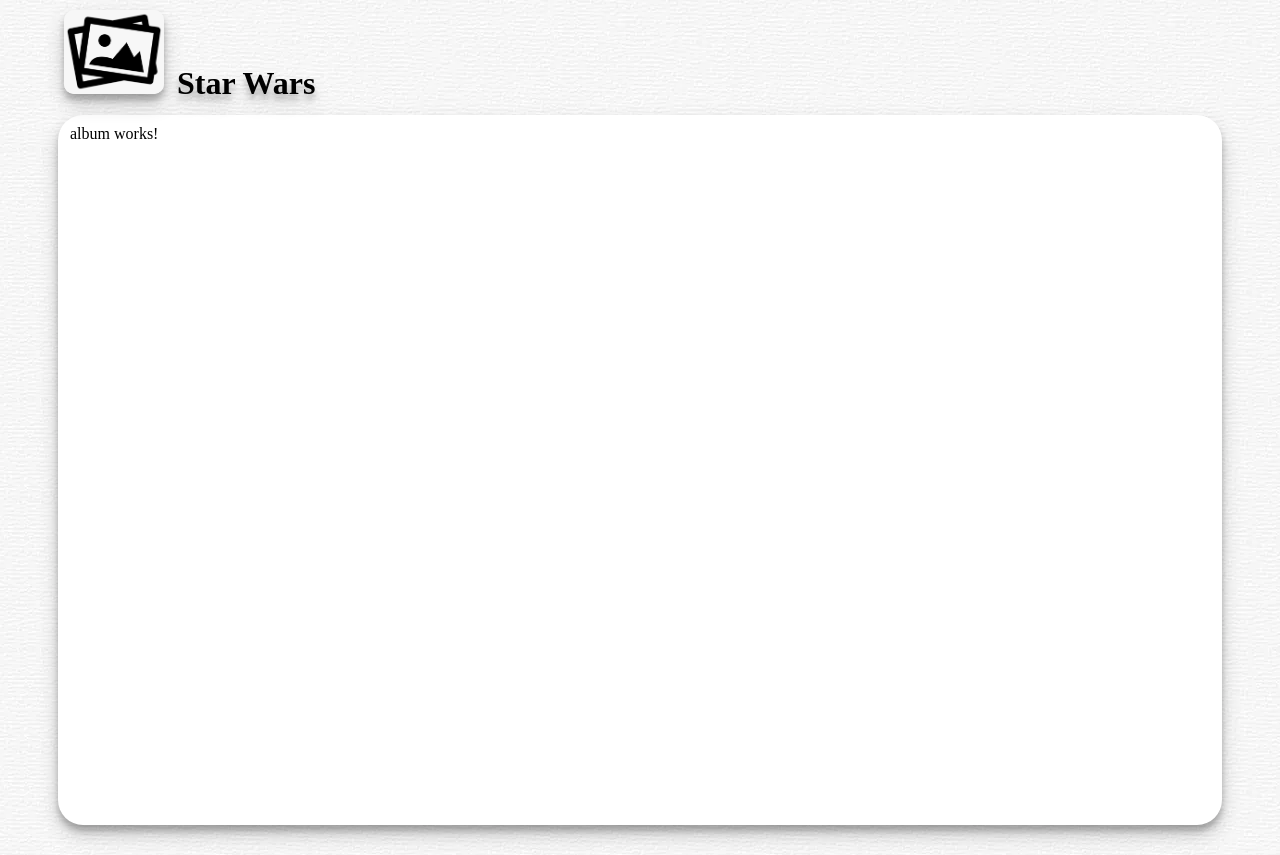
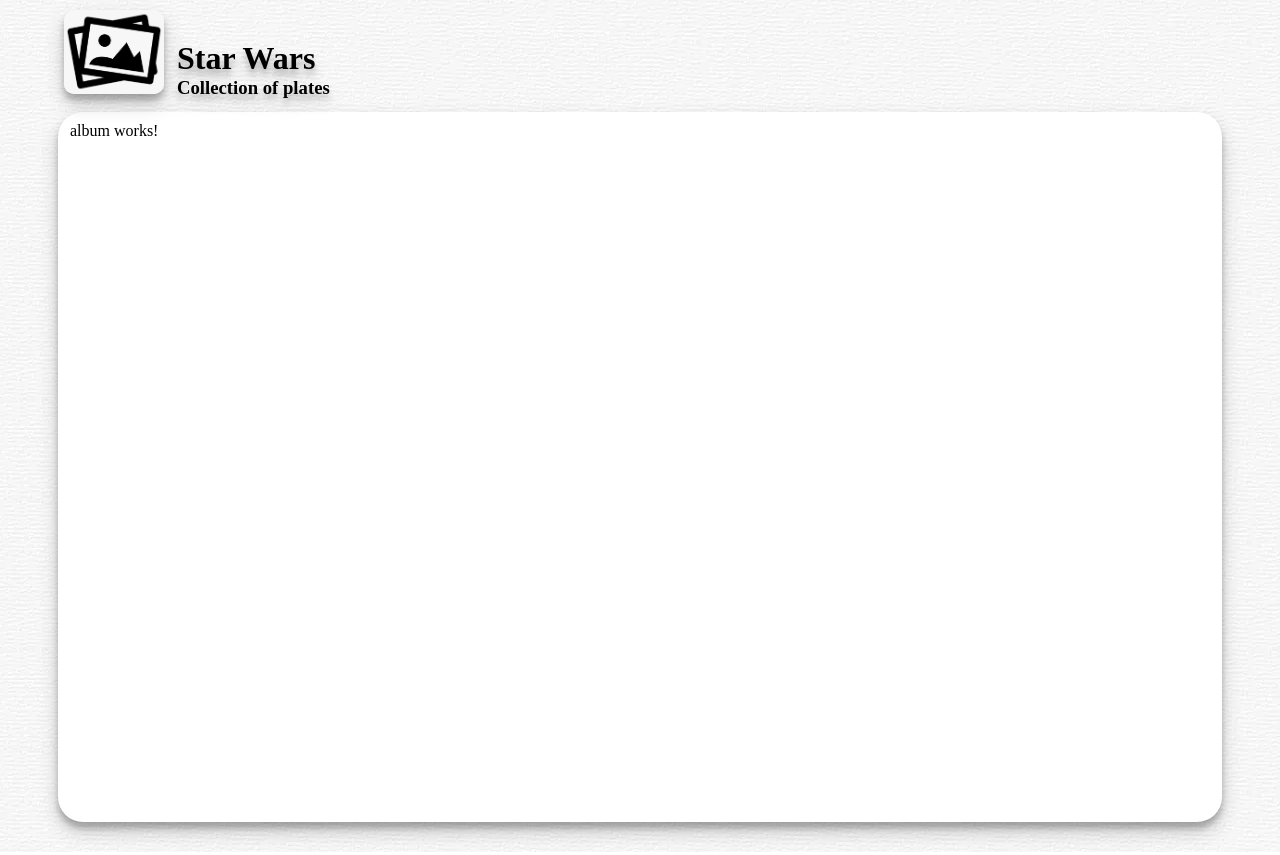
Before and after one commit to juanse-morales/star-wars, an Angular app: page / in a window 1280 px wide. Built offline with nearby package versions, Linux system fonts and the light colour scheme.

Commit message:
REFACTOR: Adjust logo and title

```diff
--- a/src/app/logo/logo.component.css
+++ b/src/app/logo/logo.component.css
@@ -14,9 +14,7 @@ img {
   display: inline-block;
 }
 
-h1 {
-  display: inline-block;
-  margin-left: 13px;
+h1, h3 {
   text-shadow: rgba(0, 0, 0, 0.19) 0px 10px 20px, rgba(0, 0, 0, 0.23) 0px 6px 6px;
 }
 
@@ -25,3 +23,8 @@ h1 {
   width: auto;
   height: auto;
 }
+
+#title-container {
+  display: inline-block;
+  margin-left: 13px;
+}
--- a/src/app/logo/logo.component.html
+++ b/src/app/logo/logo.component.html
@@ -1,6 +1,9 @@
 <header>
   <div id="logo-container">
     <img src="../../assets/logo.png" alt="logo">
-    <h1>Star Wars</h1>
+    <div id="title-container">
+      <h1>Star Wars</h1>
+      <h3>Collection of plates</h3>
+    </div>
   </div>
 </header>
```
